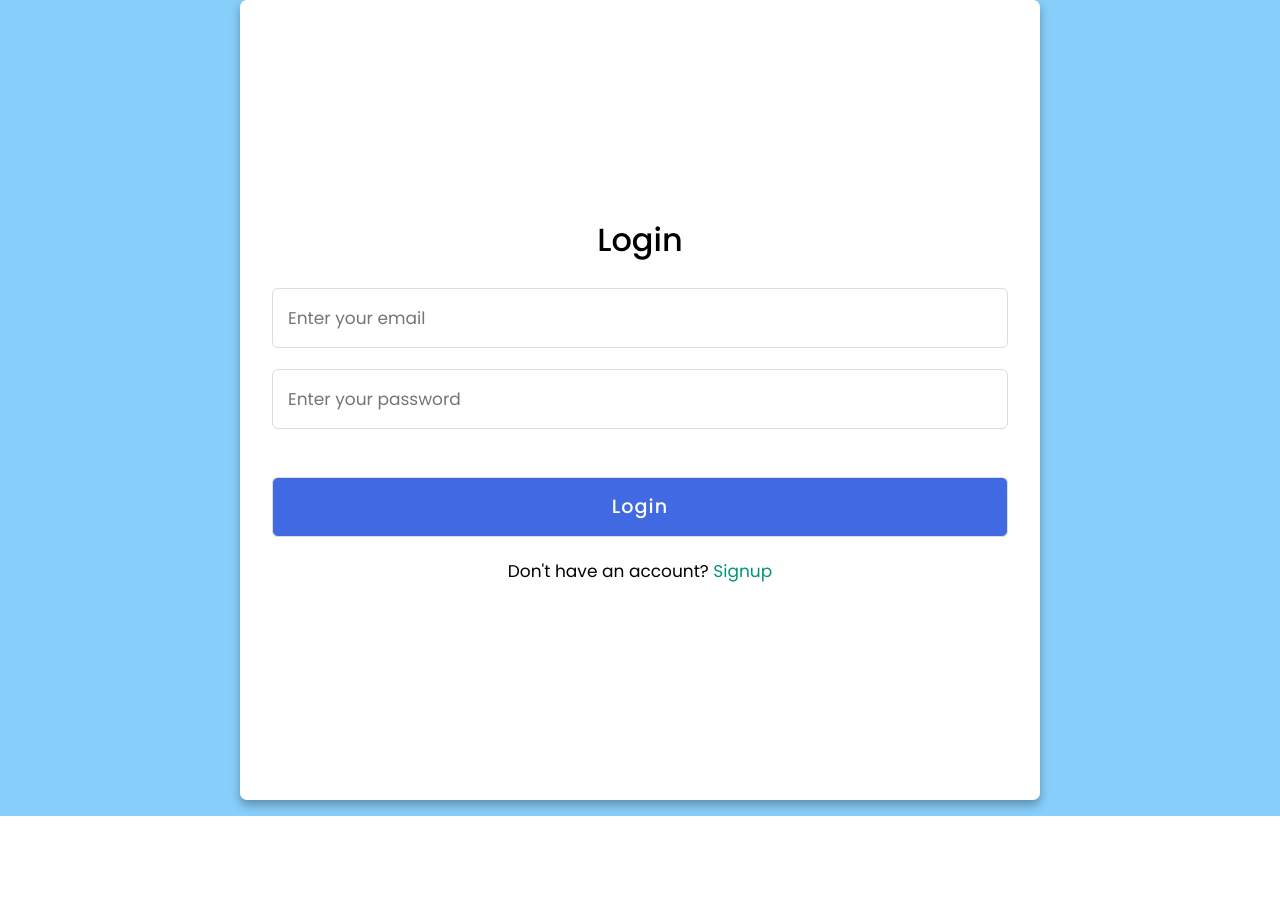
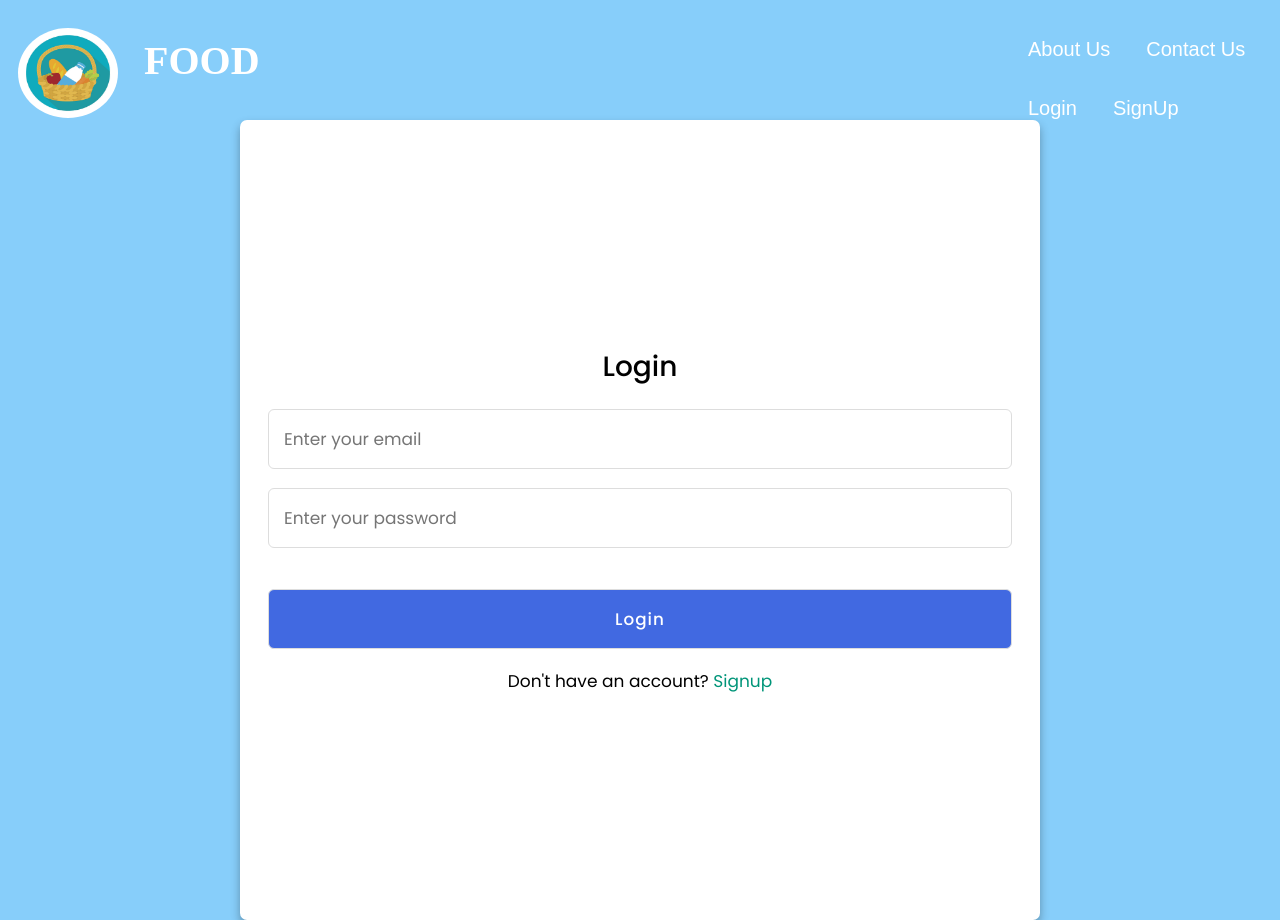
Before and after one commit to gaurijoshi22/MIssion-Meals-team-386, a Flask app: page /login in a window 1280 px wide. Before the commit the page ends 816 px from the top, so only its background shows below. Run offline with Flask 3, Linux system fonts and the light colour scheme; some libraries are stand-ins or nearby versions.

Commit message:
login style changes

```diff
--- a/hackathon/static/login_style.css
+++ b/hackathon/static/login_style.css
@@ -2,6 +2,20 @@
 @import url('https://fonts.googleapis.com/css2?family=Poppins:wght@200;300;400;500;600;700&display=swap');
 
 /* Apply to all elements inside .container */
+html, body {
+  min-height: 100%;
+  padding: 0;
+  margin: 0;
+  font-family: Roboto, Arial, sans-serif;
+  font-size: 14px;
+  color: #000000;
+}
+
+h1 {
+  margin: 0 0 20px;
+  font-weight: 400;
+  color: #000508;
+}
 .container * {
   margin: 0;
   padding: 0;
@@ -16,13 +30,13 @@ body {
 }
 
 .container {
-  position: absolute;
+  position:absolute;
   top: 50%;
   left: 50%;
   height:500px;
   transform: translate(-50%, -50%);
   max-width: 800px;
-
+  margin-top: 120px;
   width: 100%;
   background: #fff;
   border-radius: 7px;
@@ -109,3 +123,85 @@ body {
 .signup label:hover {
   text-decoration: underline;
 }
+
+button {
+  width: 100%;
+  padding: 10px;
+  border: none;
+  background: #87CEFA;
+  font-size: 20px;
+  font-weight: 400;
+  color: #fff;
+  }
+  button:hover {
+  background: #353535;
+  }
+  .header {
+              overflow: hidden;
+              background-color: 87CEFA;
+              padding: 20px 10px;
+              height: 120px;
+        }
+
+        .header a.mh {
+              text-align: center;
+              font-family: 'Times New Roman', Times, serif;
+              font-weight: bold;
+              align-items: center;
+        }
+        .header a.i{
+          margin-bottom: 2px;
+        }
+
+        .header a {
+              float: left;
+              color: rgb(246, 242, 242);
+              text-align: center;
+              padding: 8px;
+              text-decoration: none;
+              font-size: 18px;
+              line-height: 25px;
+              border-radius: 4px;
+              margin-top:0px;
+
+        }
+
+        .food{
+font-family: 'Times New Roman', Times, serif;
+      font-weight: bold;
+
+color:rgb(255, 255, 255);
+
+
+}
+
+.header a.logo {
+              font-size: 40px;
+              font-weight: bold;
+              margin-top: 20px;
+        }
+
+        .header a:hover {
+              background-color: #5b5959;
+              color: black;
+        }
+
+        .header-right {
+              margin-left: 1000px;
+        }
+.navbar {
+  background-color: black; /* Set the header background color to black */
+  margin-bottom: 0;
+  width: 100px;
+}
+
+.navbar-brand {
+  display: flex;
+  align-items: center;
+  color: white; /* Set the color of the header text */
+}
+
+.header img {
+  margin-right: 10px;
+  border-radius: 50%;/* Add some spacing between the logo and text */
+}
--- a/hackathon/templates/login.html
+++ b/hackathon/templates/login.html
@@ -26,7 +26,20 @@
 </head>
 
 <body>
-  {% with messages = get_flashed_messages() %}
+  <div class="header">
+    <a href="" class="i"><img src="{{ url_for('static', filename='images/logo.jpg') }}" width="100" height="90"></a>
+<a href="" class="logo"><span class="food">FOOD</span></a>
+    <div class="header-right">
+      <form href="#about"><a><button href="#about">About Us</button></a></form>
+      <form href="#contact"><a><button href="#contact">Contact Us</button></a></form>
+      <form action="/login"><a><button href="#contact">Login</button></a></form>
+      <form action="/signup"><a><button href="#contact">SignUp</button></a></form>
+    </div>
+  </div>
+
+
+  <div class="container">
+    {% with messages = get_flashed_messages() %}
   {% if messages %}
 
 
@@ -39,7 +52,6 @@
 
   {% endif %}
   {% endwith %}
-  <div class="container">
     <div class="login form">
       <header>Login</header>
       <form action="/login" method="post">
```
